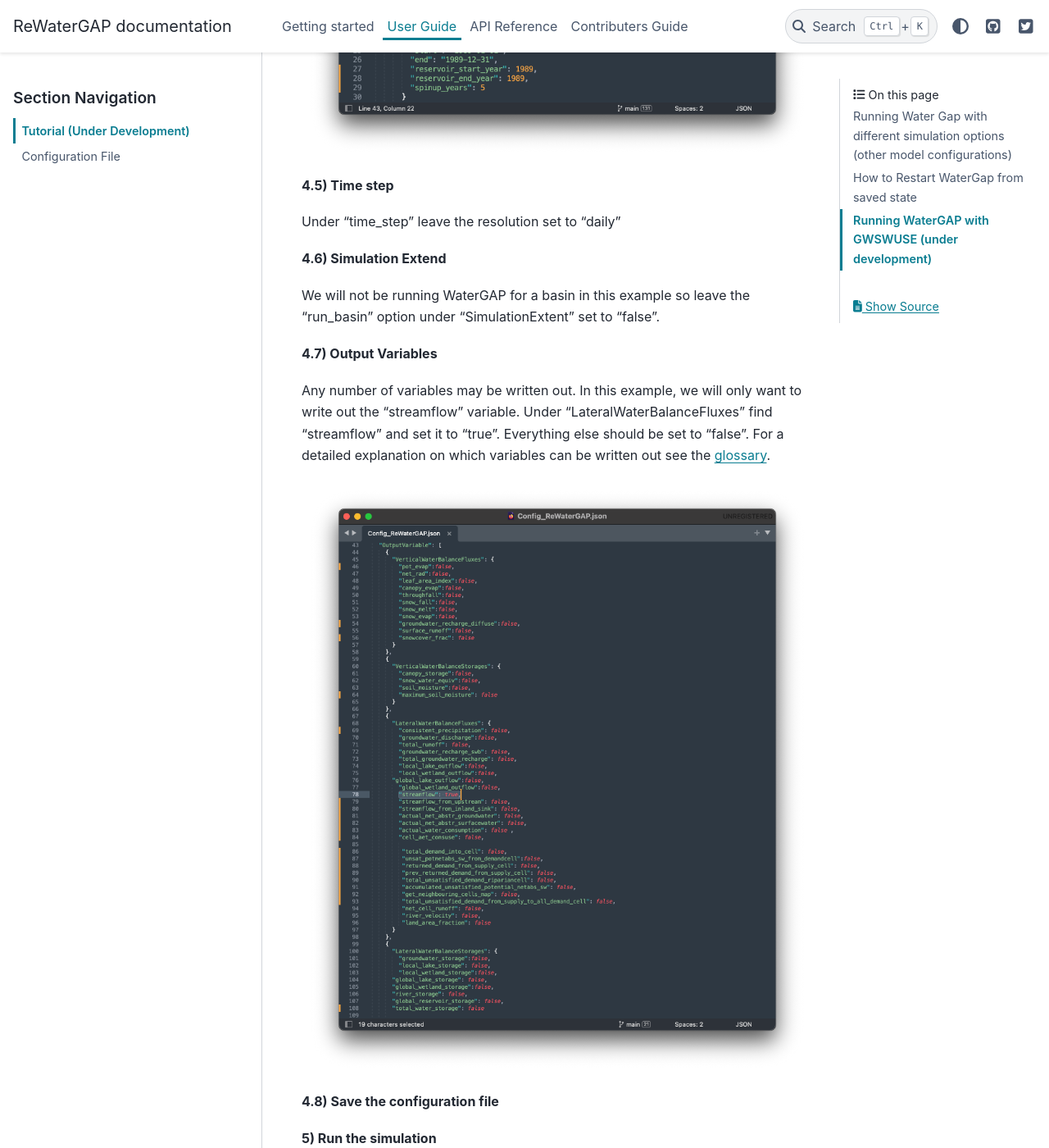
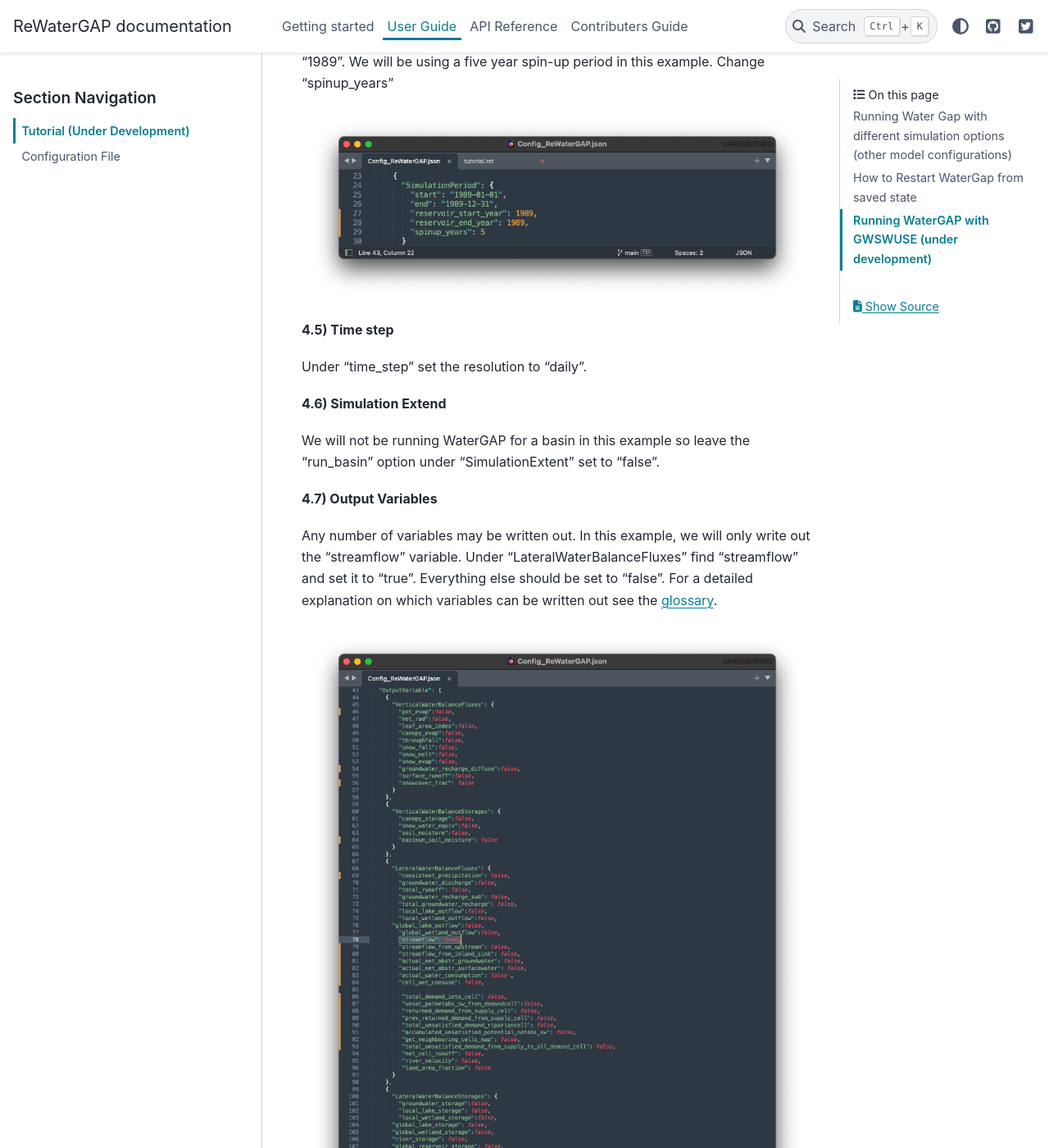
Before and after one commit to HydrologyFrankfurt/ReWaterGAP, a Sphinx documentation site: the page built from docs/user_guide/tutorials.rst, in a window 1280 px wide and 1400 px high, scrolled down 4049 px. Shown: the whole window at 82% size. Built offline with Sphinx 7.4.7 and the PyData theme 0.15.4, drawn with Linux system fonts in a browser that asks for light colours; pages that are not in the unit, such as notebooks, are missing from menus; some of the changed text lies outside the part shown.

Commit message:
Update tutorials.rst

```diff
--- a/docs/user_guide/tutorials.rst
+++ b/docs/user_guide/tutorials.rst
@@ -31,7 +31,7 @@
 
 The standard run in WaterGAP simulates the effects of both human water use and man-made reservoirs (including their commissioning years) on flows and storages.
 
-In the example below, we will create a standard run for one year (1989) and go through the necessary steps step-by-step.
+In the example below, we will create a standard run for one year (1989) and go through the necessary steps, step-by-step.
 
 **Prerequisites:** You will need to clone WaterGAP and create an environment to run it in. If you haven't done so already follow the :ref:`five minute guide <five_minute_guide>` for this.
 
@@ -47,7 +47,7 @@
 - downward shortwave radiation [Wm-2]; `Link in ISIMIP <https://files.isimip.org/ISIMIP3a/InputData/climate/atmosphere/obsclim/global/daily/historical/GSWP3-W5E5/gswp3-w5e5_obsclim_rsds_global_daily_1981_1990.nc>`_
 - temperature [K]; `Link in ISIMIP <https://files.isimip.org/ISIMIP3a/InputData/climate/atmosphere/obsclim/global/daily/historical/GSWP3-W5E5/gswp3-w5e5_obsclim_tas_global_daily_1981_1990.nc>`_
 
-*Make sure to remove the leap days (29th February) from the climate forcings if you are running the simulation for a leap year (WaterGap does not consider leap days)*
+*Make sure to remove the leap days (29th February) from the climate forcings if you are running the simulation for a leap year (WaterGap does not consider leap days)*.
 
 **2) Download the water use data.**
 
@@ -100,7 +102,7 @@
 
 **4.5) Time step**
 
-Under "time_step" leave the resolution set to "daily"
+Under "time_step" set the resolution to "daily".
 
 **4.6) Simulation Extend**
 
@@ -108,11 +110,13 @@
 
 **4.7) Output Variables**
 
-Any number of variables may be written out. In this example, we will only want to write out the "streamflow" variable. Under "LateralWaterBalanceFluxes" find "streamflow" and set it to "true". Everything else should be set to "false". For a detailed explanation on which variables can be written out see the :ref:`glossary <glossary>`.
+Any number of variables may be written out. In this example, we will only write out the "streamflow" variable. Under "LateralWaterBalanceFluxes" find "streamflow" and set it to "true". Everything else should be set to "false". For a detailed explanation on which variables can be written out see the :ref:`glossary <glossary>`.
 
 .. figure:: ../images/getting_started/tutorials/output_variables_standard_run.png
 
 **4.8) Save the configuration file**
+
+Save the configuration file
 
 **5) Run the simulation**
 
```
Also changed, not shown: other parts of docs/user_guide/tutorials.rst (+4 -2 lines).
